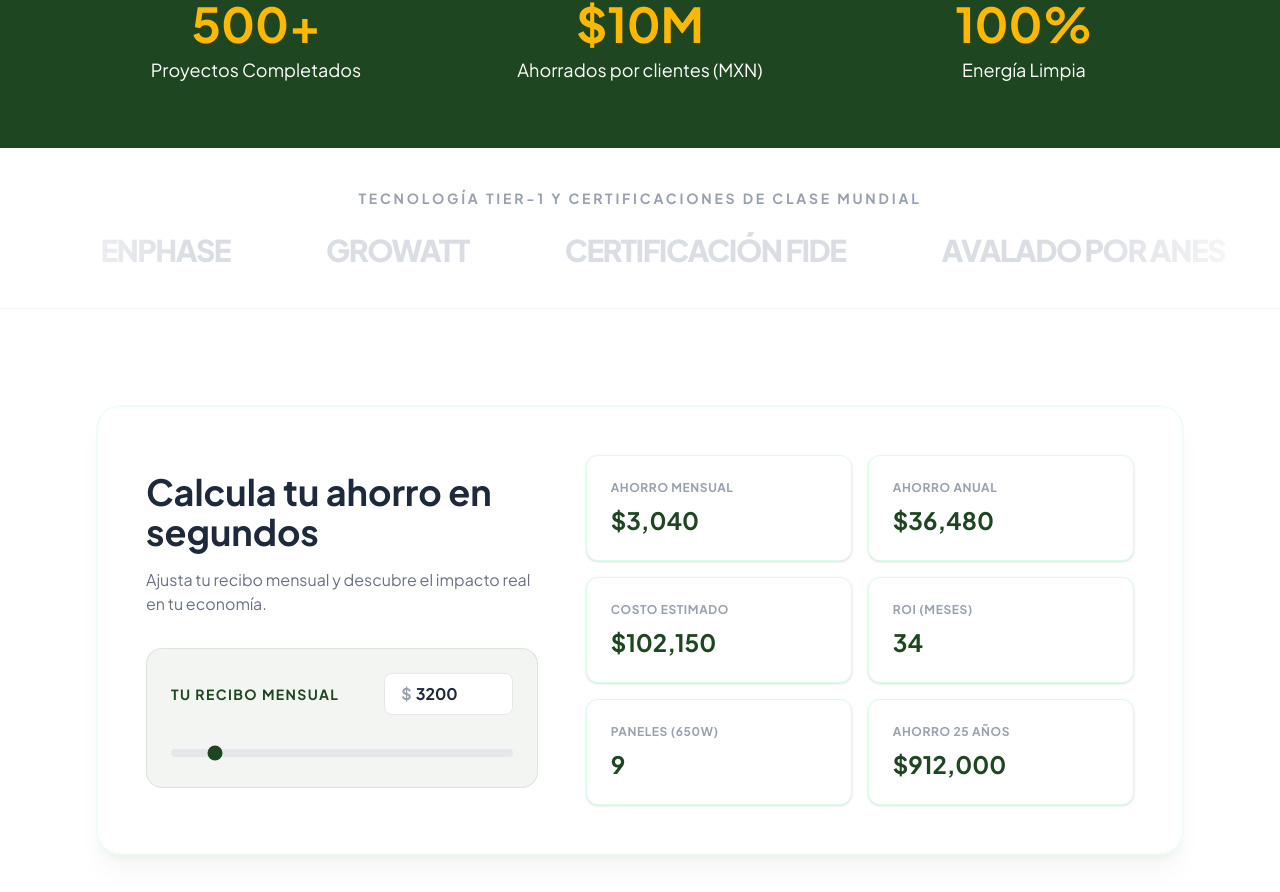
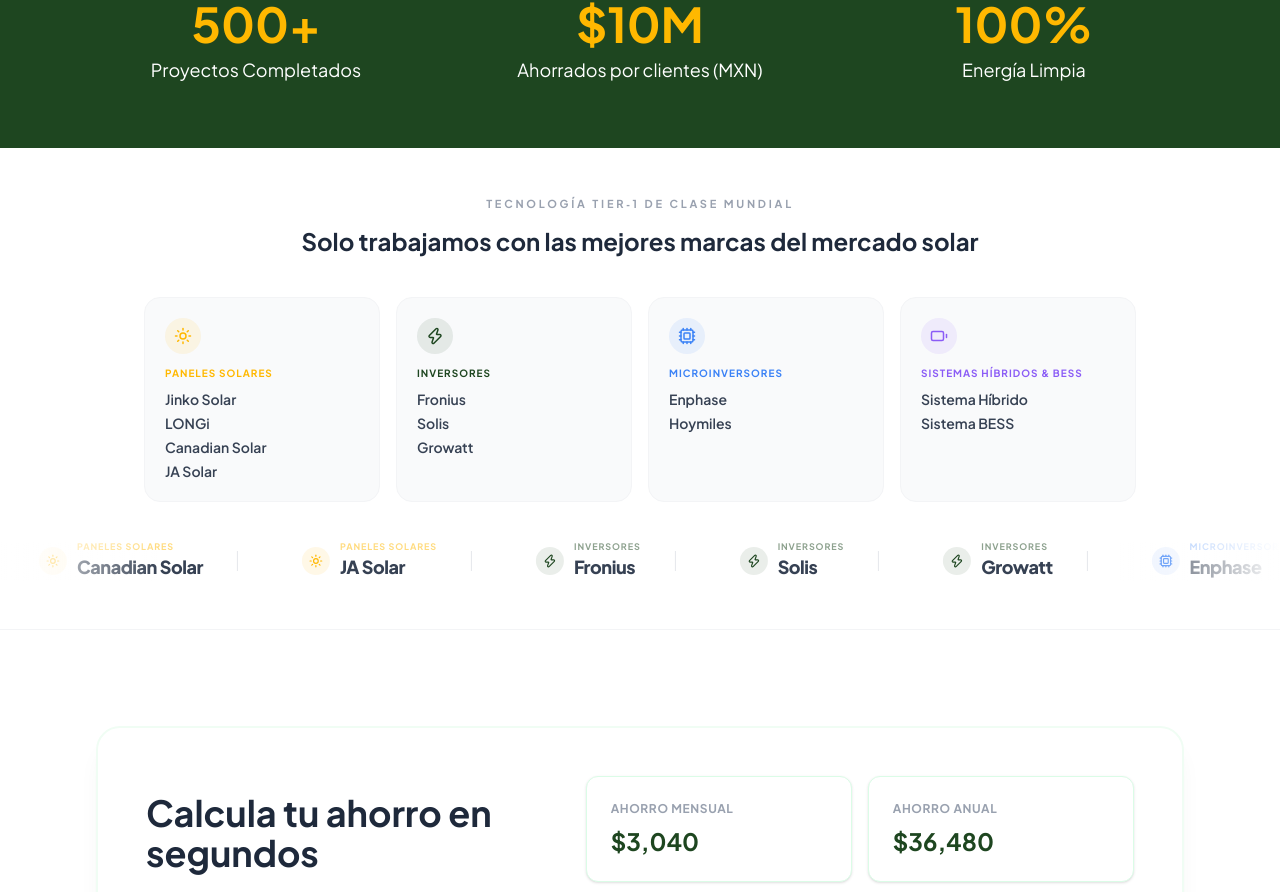
Before and after one commit to iramirezftg/genera-mexico, a Next.js app: page / in a window 1280 px wide. Shown: the part 864-1756 px from the top of the page. Built offline with nearby package versions, Linux system fonts and the light colour scheme.

Commit message:
feat: LogoCarousel con marcas reales por categoría (paneles, inversores, microinversores, BESS)

```diff
--- a/src/components/LogoCarousel.tsx
+++ b/src/components/LogoCarousel.tsx
@@ -2,51 +2,125 @@
 
 import React from 'react';
 import { motion } from 'framer-motion';
+import { Sun, Zap, Cpu, Battery } from 'lucide-react';
 
-const authorityBrands = [
-  "CANADIAN SOLAR",
-  "JINKO SOLAR",
-  "SUNPOWER",
-  "HUAWEI",
-  "ENPHASE",
-  "GROWATT",
-  "CERTIFICACIÓN FIDE",
-  "AVALADO POR ANES",
-  "TRÁMITES CFE"
+/* ─── Datos por categoría ──────────────────────────────── */
+const categories = [
+  {
+    icon: Sun,
+    label: 'Paneles Solares',
+    color: '#FFB800',
+    brands: ['Jinko Solar', 'LONGi', 'Canadian Solar', 'JA Solar'],
+  },
+  {
+    icon: Zap,
+    label: 'Inversores',
+    color: '#1E4620',
+    brands: ['Fronius', 'Solis', 'Growatt'],
+  },
+  {
+    icon: Cpu,
+    label: 'Microinversores',
+    color: '#3B82F6',
+    brands: ['Enphase', 'Hoymiles'],
+  },
+  {
+    icon: Battery,
+    label: 'Sistemas Híbridos & BESS',
+    color: '#8B5CF6',
+    brands: ['Sistema Híbrido', 'Sistema BESS'],
+  },
 ];
 
-// Duplicamos el arreglo varias veces para asegurar un loop infinito limpio sin importar el ancho de pantalla
-const scrollingBrands = [...authorityBrands, ...authorityBrands, ...authorityBrands, ...authorityBrands];
+/* Aplanamos todas las marcas en un único ticker con su categoría */
+const allItems = categories.flatMap((cat) =>
+  cat.brands.map((brand) => ({ brand, label: cat.label, color: cat.color, Icon: cat.icon }))
+);
 
+/* Duplicamos para loop infinito */
+const ticker = [...allItems, ...allItems, ...allItems];
+
+/* ─── Componente ────────────────────────────────────────── */
 export default function LogoCarousel() {
   return (
-    <section className="py-10 bg-white border-b border-gray-100 overflow-hidden relative">
-      <div className="max-w-7xl mx-auto px-4 mb-6">
-        <p className="text-center text-xs md:text-sm font-bold text-gray-400 uppercase tracking-[0.2em]">
-          Tecnología Tier-1 y certificaciones de clase mundial
+    <section className="py-12 bg-white border-b border-gray-100 overflow-hidden">
+
+      {/* Encabezado */}
+      <div className="max-w-5xl mx-auto px-4 mb-10 text-center">
+        <p className="text-[11px] font-bold tracking-[0.25em] text-gray-400 uppercase mb-3">
+          Tecnología Tier‑1 de Clase Mundial
         </p>
+        <h3 className="text-xl md:text-2xl font-bold text-brand-dark">
+          Solo trabajamos con las mejores marcas del mercado solar
+        </h3>
       </div>
 
-      <div className="relative w-full flex overflow-hidden group">
+      {/* Categorías en tarjetas — visibles en desktop */}
+      <div className="hidden md:grid grid-cols-4 gap-4 max-w-5xl mx-auto px-4 mb-10">
+        {categories.map(({ icon: Icon, label, color, brands }) => (
+          <div
+            key={label}
+            className="rounded-2xl border border-gray-100 bg-gray-50 p-5 hover:shadow-md transition-shadow"
+          >
+            <div
+              className="w-9 h-9 rounded-full flex items-center justify-center mb-3"
+              style={{ background: `${color}18` }}
+            >
+              <Icon size={18} style={{ color }} />
+            </div>
+            <p className="text-[10px] font-bold uppercase tracking-widest mb-2" style={{ color }}>
+              {label}
+            </p>
+            <ul className="space-y-1">
+              {brands.map((b) => (
+                <li key={b} className="text-sm font-semibold text-gray-700">{b}</li>
+              ))}
+            </ul>
+          </div>
+        ))}
+      </div>
+
+      {/* Ticker infinito */}
+      <div className="relative w-full flex overflow-hidden">
         <motion.div
-          className="flex gap-16 md:gap-24 whitespace-nowrap items-center px-8"
-          animate={{ x: ["0%", "-50%"] }}
-          transition={{ ease: "linear", duration: 35, repeat: Infinity }}
+          className="flex gap-10 md:gap-16 whitespace-nowrap items-center px-6"
+          animate={{ x: ['0%', '-33.33%'] }}
+          transition={{ ease: 'linear', duration: 40, repeat: Infinity }}
         >
-          {scrollingBrands.map((brand, index) => (
+          {ticker.map(({ brand, label, color, Icon }, idx) => (
             <div
-              key={index}
-              className="text-2xl md:text-3xl font-black text-gray-300/80 tracking-tighter hover:text-brand-green transition-colors cursor-default"
+              key={idx}
+              className="flex items-center gap-2.5 flex-none group cursor-default"
             >
-              {brand}
+              {/* Ícono de categoría */}
+              <div
+                className="w-7 h-7 rounded-full flex items-center justify-center flex-none"
+                style={{ background: `${color}18` }}
+              >
+                <Icon size={14} style={{ color }} />
+              </div>
+
+              {/* Texto */}
+              <div>
+                <p className="text-[9px] font-bold uppercase tracking-widest leading-none mb-0.5 opacity-50" style={{ color }}>
+                  {label}
+                </p>
+                <p className="text-base md:text-lg font-black text-gray-700 tracking-tight group-hover:text-brand-green transition-colors">
+                  {brand}
+                </p>
+              </div>
+
+              {/* Separador */}
+              <span className="ml-6 h-5 w-px bg-gray-200 flex-none" />
             </div>
           ))}
         </motion.div>
 
-        {/* Degradados a los lados para efecto "fade" en las orillas */}
-        <div className="absolute top-0 left-0 w-24 md:w-48 h-full bg-gradient-to-r from-white to-transparent pointer-events-none" />
-        <div className="absolute top-0 right-0 w-24 md:w-48 h-full bg-gradient-to-l from-white to-transparent pointer-events-none" />
+        {/* Fade laterales */}
+        <div className="absolute top-0 left-0 w-24 md:w-40 h-full bg-gradient-to-r from-white to-transparent pointer-events-none z-10" />
+        <div className="absolute top-0 right-0 w-24 md:w-40 h-full bg-gradient-to-l from-white to-transparent pointer-events-none z-10" />
       </div>
+
     </section>
   );
 }
```
